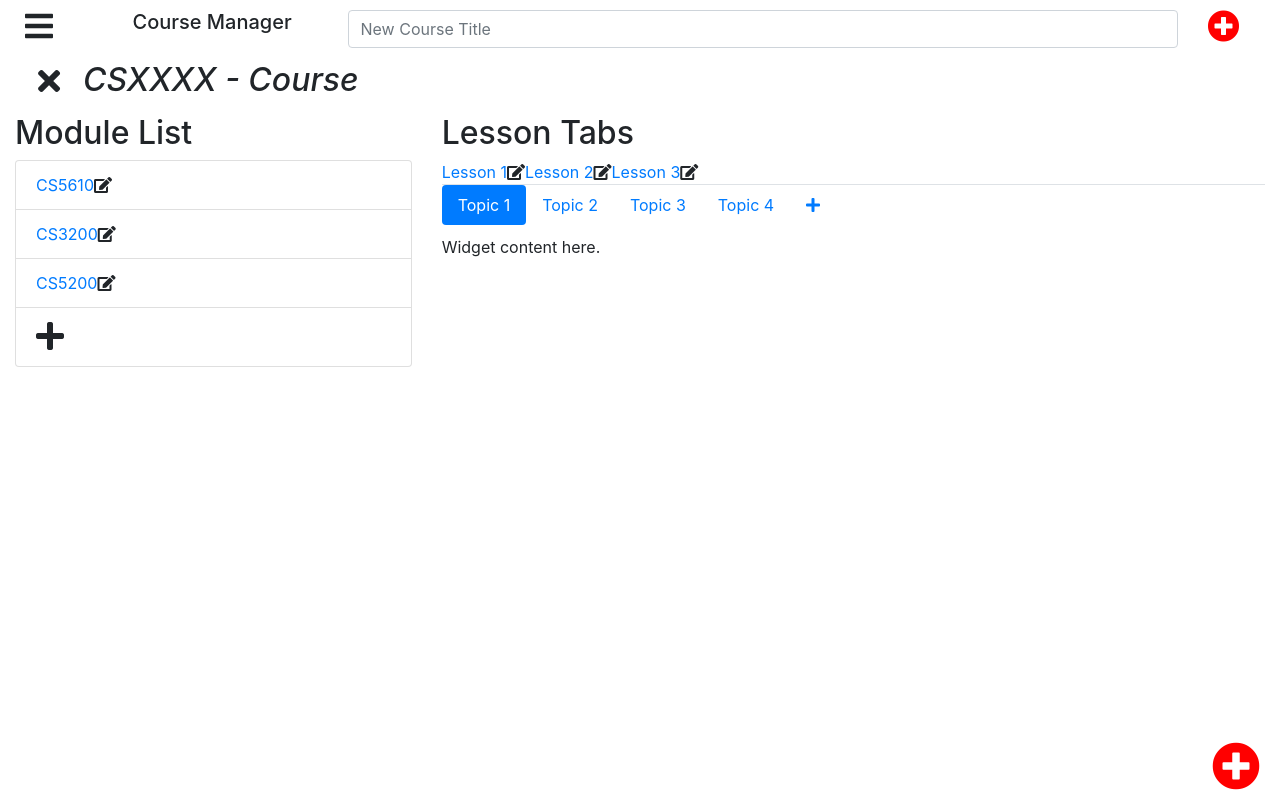
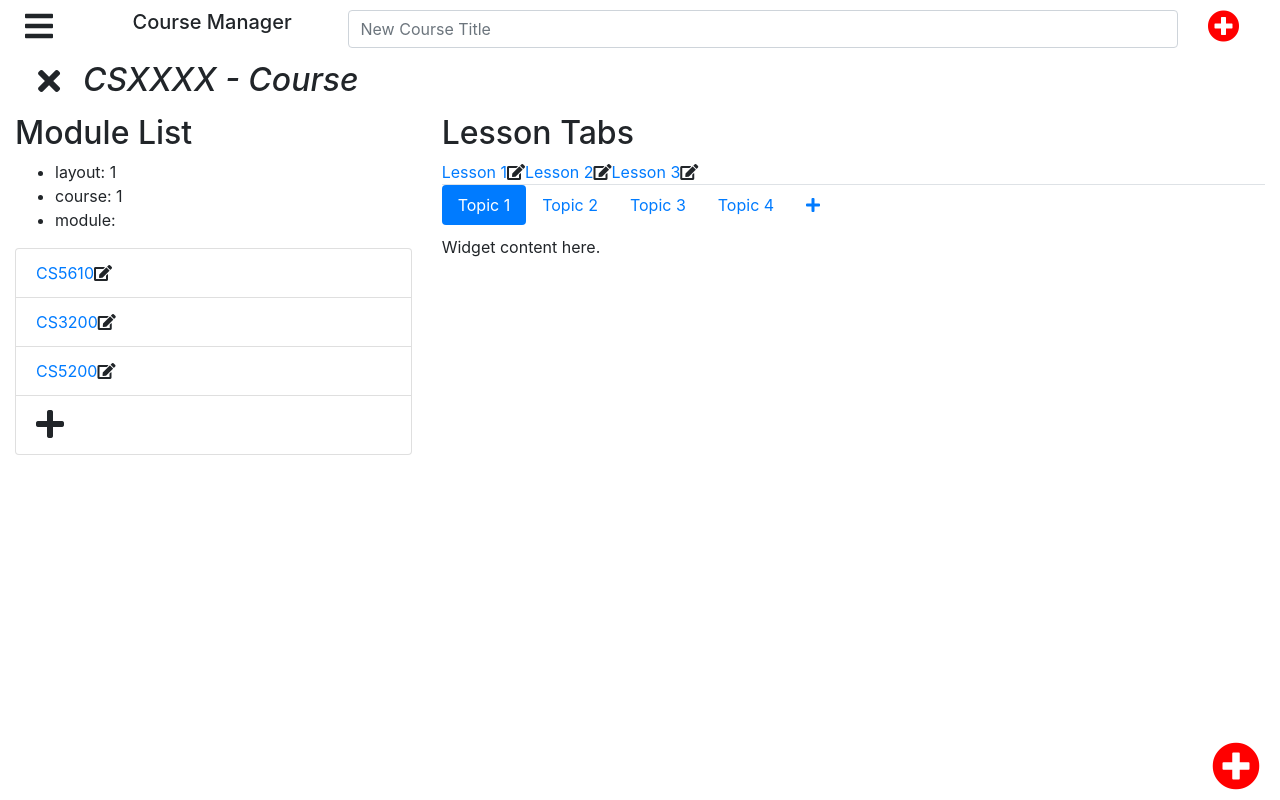
Before and after one commit to Huilian-J/wbdv-sp21-01-huilian-client-react, a React (Create React App) app: page /courses/1/edit/1 in a window 1280 px wide. Built offline with nearby package versions, Linux system fonts and the light colour scheme; no server answers.

Commit message:
modules - url

```diff
--- a/src/App.js
+++ b/src/App.js
@@ -12,7 +12,8 @@ function App() {
           <div className="container-fluid">
               <Route path="/" exact={true} component={Home}/>
               <Route path="/courses" component={CourseManager}/>
-              <Route path="/courses/:layout/edit/:courseId"
+              <Route path={["/courses/:layout/edit/:courseId",
+                            "/courses/:layout/edit/:courseId/modules/:moduleId"]}
                      exact={true}
                      render={(props) => <CourseEditor {...props}/>}/>
           </div>
--- a/src/components/course-editor/course-editor.js
+++ b/src/components/course-editor/course-editor.js
@@ -1,5 +1,5 @@
 import React from 'react'
-import {Link, useParams, useHistory} from "react-router-dom";
+import {Link} from "react-router-dom";
 import moduleReducer from "../../reducers/module-reducer";
 import lessonReducer from "../../reducers/lesson-reducer";
 import {combineReducers, createStore} from "redux";
@@ -14,8 +14,7 @@ const reducer = combineReducers({
 
 const store = createStore(reducer)
 
-const CourseEditor = ({history, params}) => {
-    const {layout, courseId} = useParams();
+const CourseEditor = ({history}) => {
     return (
         <Provider store={store}>
             <div>
--- a/src/components/course-editor/module-list.js
+++ b/src/components/course-editor/module-list.js
@@ -1,6 +1,7 @@
 import React from 'react'
 import {connect} from "react-redux"
 import EditableItem from "../editable-item";
+import {useParams} from "react-router-dom";
 
 const ModuleList = (
     {
@@ -8,14 +9,23 @@ const ModuleList = (
         createModule,
         updateModule,
         deleteModule
-    }) =>
+    }) => {
+    const {layout, courseId, moduleId} = useParams();
+
+    return (
         <div>
             <h2>Module List</h2>
+            <ul>
+                <li>layout: {layout}</li>
+                <li>course: {courseId}</li>
+                <li>module: {moduleId}</li>
+            </ul>
             <ul className="list-group">
                 {
                     modules.map(module =>
                         <li className="list-group-item">
                             <EditableItem
+                                to ={`/courses/${layout}/edit/${courseId}/modules/${module._id}`}
                                 deleteItem={deleteModule}
                                 updateItem={updateModule}
                                 item={module}/>
@@ -27,6 +37,8 @@ const ModuleList = (
                 </li>
             </ul>
         </div>
+    )
+}
 
 const stpm = (state) => ({
     modules: state.moduleReducer.modules
--- a/src/components/editable-item.js
+++ b/src/components/editable-item.js
@@ -3,6 +3,7 @@ import {Link} from "react-router-dom";
 
 const EditableItem = (
     {
+        to,
         item,
         updateItem,
         deleteItem
@@ -15,7 +16,7 @@ const EditableItem = (
             {
                 !editing &&
                 <>
-                    <Link to="/">
+                    <Link to={to}>
                         {item.title}
                     </Link>
                     <i onClick={() => setEditing(true)} className="fas fa-edit"></i>
```
Lines whose indentation alone changed are shown as unchanged.
